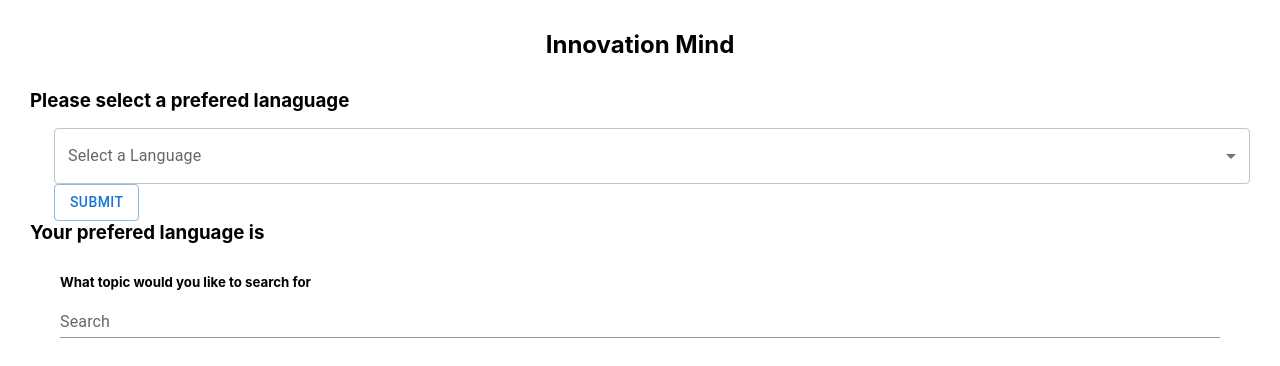
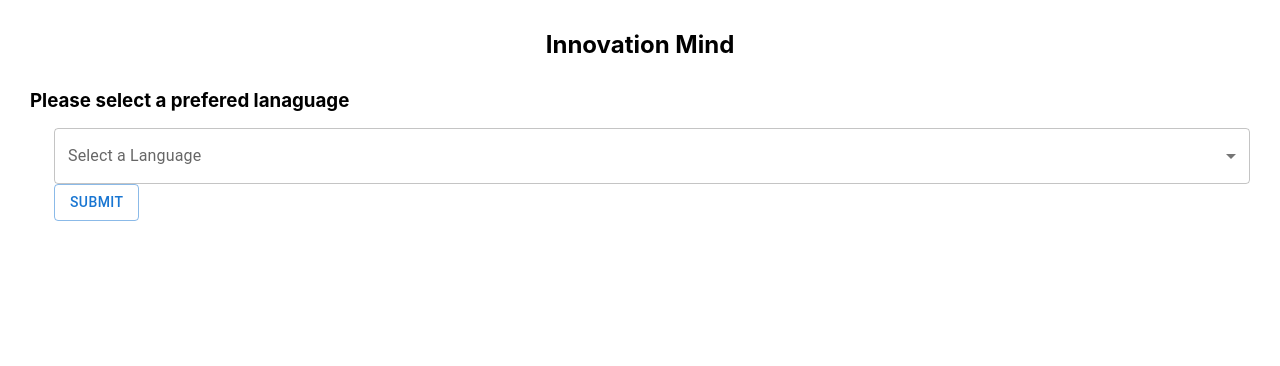
Before and after one commit to nduka-junior/innovation-mind-prototype, a React (Create React App) app: page / in a window 1280 px wide. Shown: the top 366 px of the page. Built offline with nearby package versions, Linux system fonts and the light colour scheme.

Commit message:
made minor changes

```diff
--- a/package.json
+++ b/package.json
@@ -1,4 +1,5 @@
 {
+  "homepage": "http://nduka-junior.github.io/innovation-mind-prototype/",
   "name": "innovation-mind",
   "version": "0.1.0",
   "private": true,
@@ -20,6 +21,8 @@
   "scripts": {
     "start": "react-scripts start",
     "build": "react-scripts build",
+    "predeploy": "npm run build",
+    "deploy": "gh-pages -d build",
     "test": "react-scripts test",
     "eject": "react-scripts eject"
   },
--- a/src/pages/Home.js
+++ b/src/pages/Home.js
@@ -8,7 +8,7 @@ function Home() {
       <div>
           <Nav />
           <SelectLang />
-          <Query />
+
     </div>
   )
 }
--- a/src/pages/Query.js
+++ b/src/pages/Query.js
@@ -1,19 +1,24 @@
 import React from "react";
 import { useLanguage } from "../data/ContextProvider";
 import TextField from "@mui/material/TextField";
-
+import { Navigate } from "react-router-dom";
 //
 function Query() {
   const { lang } = useLanguage();
   return (
-    <div>
+   lang ?  <div>
       <h3>Your prefered language is {lang}</h3>
 
-      <div style={{padding:"30px"}}>
+      <div style={{ padding: "30px" }}>
         <h5>What topic would you like to search for </h5>
-        <TextField id="standard-basic" label="Search" variant="standard" style={{width : "100%"}} />
+        <TextField
+          id="standard-basic"
+          label="Search"
+          variant="standard"
+          style={{ width: "100%" }}
+        />
       </div>
-    </div>
+    </div> : <Navigate to="/" />
   );
 }
 
```
